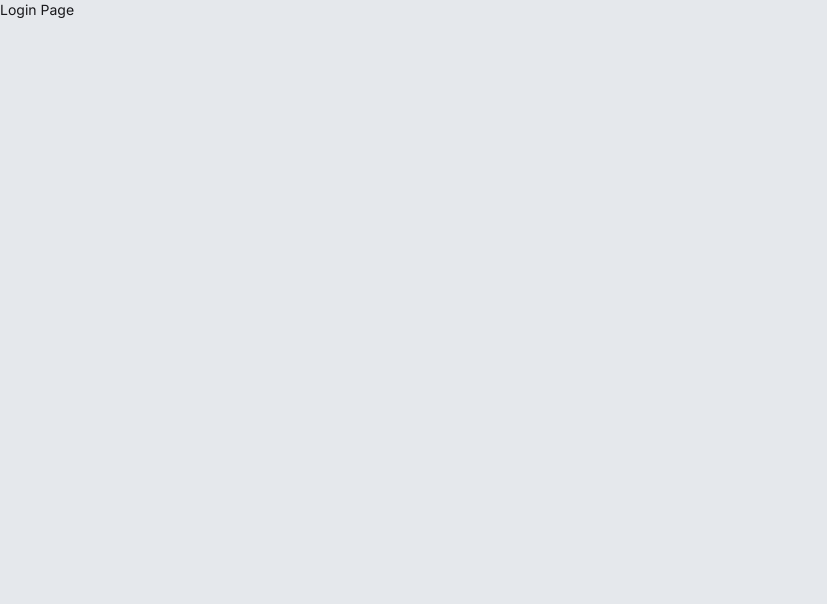
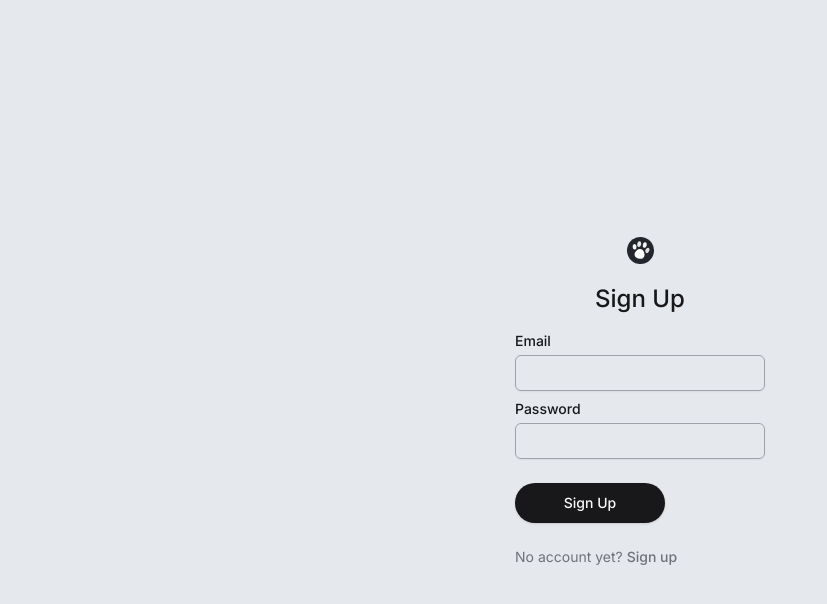
Before and after one commit to panpan31415/petsoft, a Next.js app: page /login in a window 1280 px wide. Shown: the top 604 px of the page, without its empty margins (0-827 px from the left). Built offline with nearby package versions, Linux system fonts and the light colour scheme.

Commit message:
authentication UI done

```diff
--- /dev/null
+++ b/src/app/(auth)/layout.tsx
@@ -0,0 +1,14 @@
+import Logo from "@/components/logo";
+import React, { ReactNode } from "react";
+
+type AuthLayoutProps = {
+    children: ReactNode;
+};
+export default function AuthLayout({ children }: AuthLayoutProps) {
+    return (
+        <div className='flex justify-center items-center min-h-screen flex-col gap-y-5'>
+            <Logo />
+            {children}
+        </div>
+    );
+}
--- a/src/app/(auth)/login/page.tsx
+++ b/src/app/(auth)/login/page.tsx
@@ -1,3 +1,20 @@
+import AuthForm from "@/components/auth-form";
+import H1 from "@/components/h1";
+import Link from "next/link";
+
 export default function LoginPage() {
-    return <div>Login Page</div>;
+    return (
+        <main>
+            <H1 className={"text-center"}>Sign Up</H1>
+            <AuthForm type='Sign Up' />
+            <p className='mt-6 text-sm text-zinc-500'>
+                No account yet?{" "}
+                <Link
+                    href={"/signup"}
+                    className='font-medium'>
+                    Sign up
+                </Link>
+            </p>
+        </main>
+    );
 }
--- a/src/app/(auth)/signup/page.tsx
+++ b/src/app/(auth)/signup/page.tsx
@@ -1,9 +1,25 @@
+import AuthForm from "@/components/auth-form";
+import H1 from "@/components/h1";
 import { Metadata } from "next";
+import Link from "next/link";
 
 export const metadata: Metadata = {
     title: "PetSoft - Sign Up",
 };
 
 export default function SignUpPage() {
-    return <main>sign up</main>;
+    return (
+        <main>
+            <H1 className={"text-center "}>Log in</H1>
+            <AuthForm type='Log In' />
+            <p className='mt-6 text-sm text-zinc-500'>
+                Have an account already?{" "}
+                <Link
+                    href={"/login"}
+                    className='font-medium'>
+                    Sign up
+                </Link>
+            </p>
+        </main>
+    );
 }
--- /dev/null
+++ b/src/components/auth-form.tsx
@@ -0,0 +1,48 @@
+"use client";
+import React from "react";
+import { Label } from "./ui/label";
+import { Input } from "./ui/input";
+import { useForm } from "react-hook-form";
+import { zodResolver } from "@hookform/resolvers/zod";
+import { authFormSchema } from "@/lib/validation";
+import { AuthFormData } from "@/lib/types";
+import SubmitFromButton from "./submit-button";
+
+type AuthFormProps = {
+    type: "Log In" | "Sign Up";
+};
+export default function AuthForm({ type }: AuthFormProps) {
+    const {
+        register,
+        formState: { errors },
+    } = useForm<AuthFormData>({
+        resolver: zodResolver(authFormSchema),
+    });
+    return (
+        <form className='w-[250px] flex flex-col gap-y-2 mt-5 mb-6'>
+            <div className='space-y-1'>
+                <Label htmlFor='email'>Email</Label>
+                <Input
+                    id='email'
+                    className='border-zinc-400'
+                    {...register("email")}
+                />
+                {errors.email && <p className='text-red-500'>{errors.email.message}</p>}
+            </div>
+
+            <div className='space-y-1'>
+                <Label htmlFor='password'>Password</Label>
+                <Input
+                    id='password'
+                    type='password'
+                    className='border-zinc-400'
+                    {...register("password")}
+                />
+                {errors.password && <p className='text-red-500'>{errors.password.message}</p>}
+            </div>
+            <div className='mt-4'>
+                <SubmitFromButton className='w-[150px]'>{type}</SubmitFromButton>
+            </div>
+        </form>
+    );
+}
--- a/src/lib/types.ts
+++ b/src/lib/types.ts
@@ -1,3 +1,7 @@
 import { Pet } from "@prisma/client";
+import { z } from "zod";
+import { authFormSchema } from "./validation";
 
 export type PetFormData = Omit<Pet, "id" | "createdAt" | "updatedAt">;
+
+export type AuthFormData = z.infer<typeof authFormSchema>;
--- a/src/lib/validation.ts
+++ b/src/lib/validation.ts
@@ -18,3 +18,8 @@ export const petFormSchema = z
             imageUrl: formData.imageUrl || DEFAULT_PET_IMAGE,
         };
     });
+
+export const authFormSchema = z.object({
+    email: z.string().trim().email({ message: "please type valid email" }),
+    password: z.string().trim().min(6, { message: "password must have at lease 6 characters." }),
+});
```
